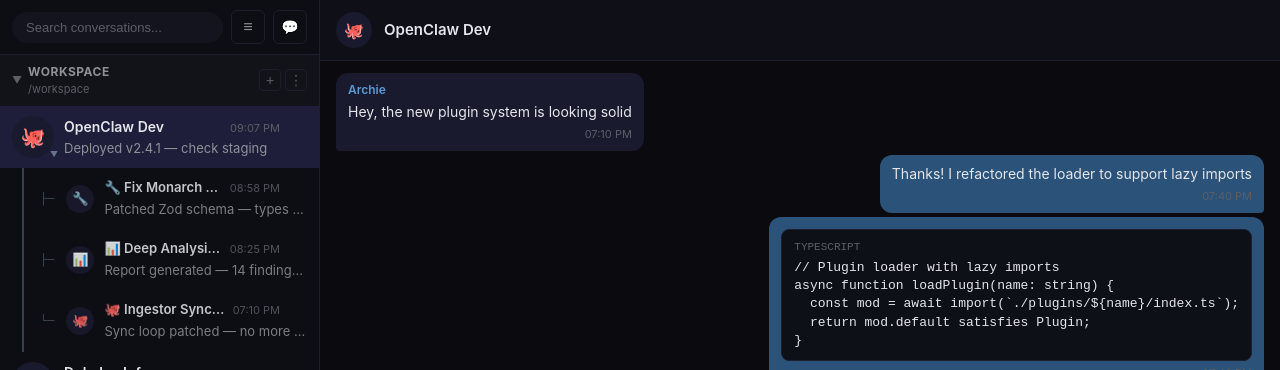
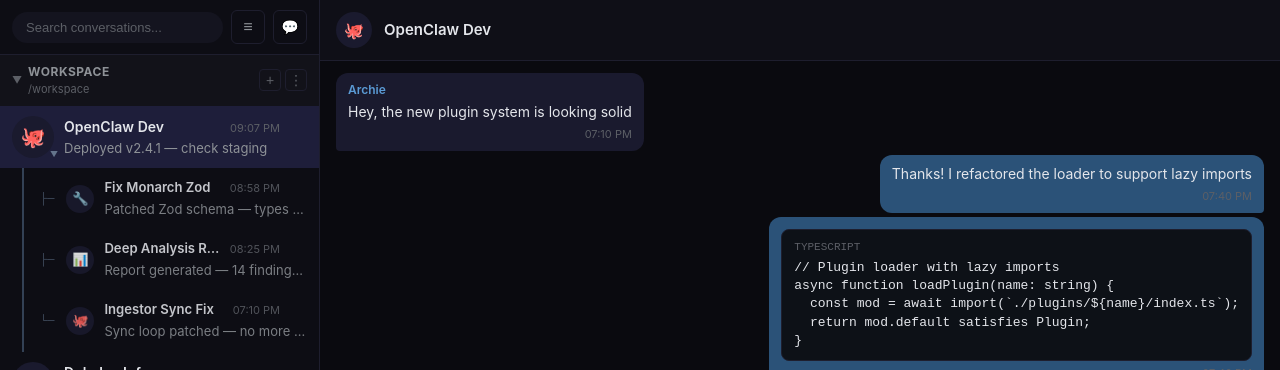
Before and after one commit to etdofreshai/ets-dev-channel, a React (Vite) app: page / in a window 1280 px wide. Shown: the top 370 px of the page. Built offline with nearby package versions, Linux system fonts and the light colour scheme.

Commit message:
fix: remove duplicate emoji from sub-conversation names (already shown in avatar)

```diff
--- a/src/data/mockData.ts
+++ b/src/data/mockData.ts
@@ -62,7 +62,7 @@ export const conversations: Conversation[] = [
   },
   {
     id: '1-sub-1',
-    name: '🔧 Fix Monarch Zod',
+    name: 'Fix Monarch Zod',
     avatar: '🔧',
     lastMessage: 'Patched Zod schema — types now validate correctly',
     lastTimestamp: m(12),
@@ -77,7 +77,7 @@ export const conversations: Conversation[] = [
   },
   {
     id: '1-sub-2',
-    name: '📊 Deep Analysis Report',
+    name: 'Deep Analysis Report',
     avatar: '📊',
     lastMessage: 'Report generated — 14 findings, 2 critical',
     lastTimestamp: m(45),
@@ -91,7 +91,7 @@ export const conversations: Conversation[] = [
   },
   {
     id: '1-sub-3',
-    name: '🐙 Ingestor Sync Fix',
+    name: 'Ingestor Sync Fix',
     avatar: '🐙',
     lastMessage: 'Sync loop patched — no more duplicate events',
     lastTimestamp: h(2),
```
